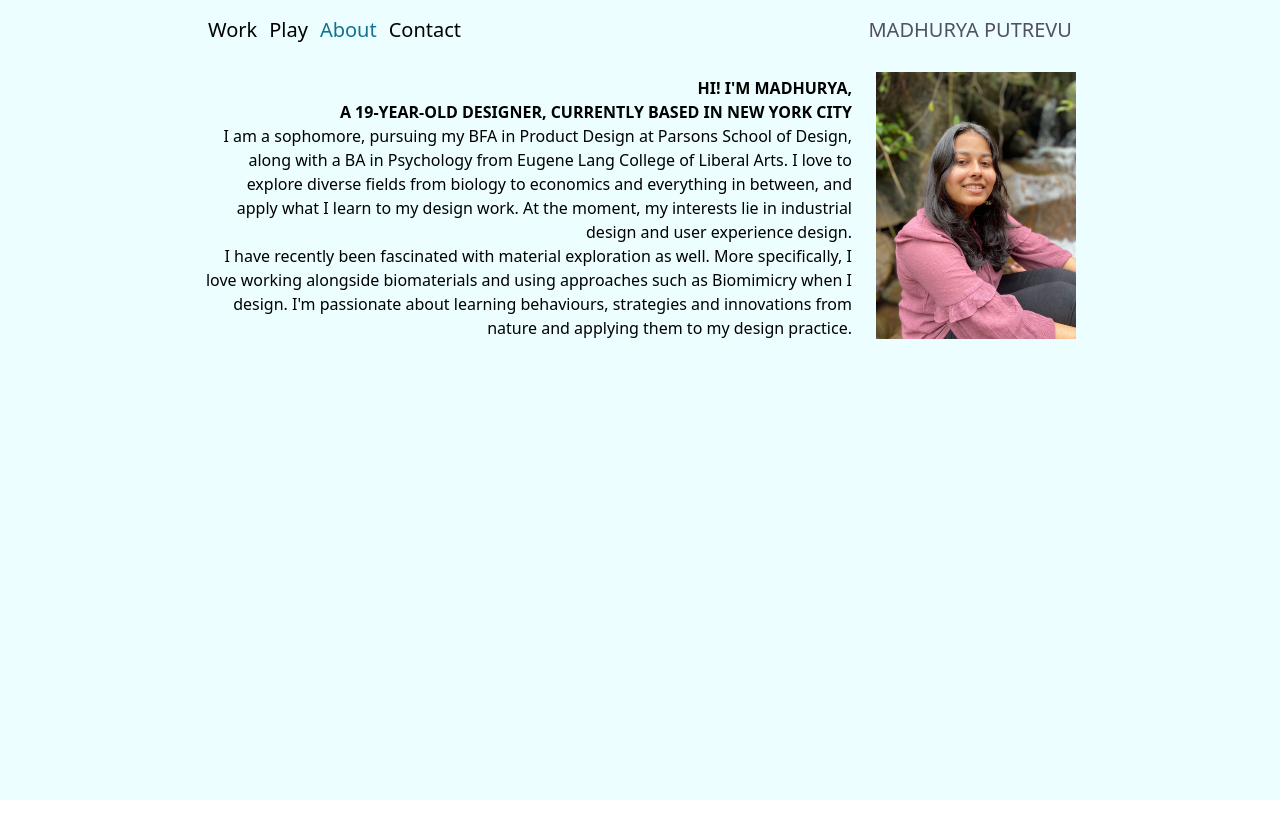
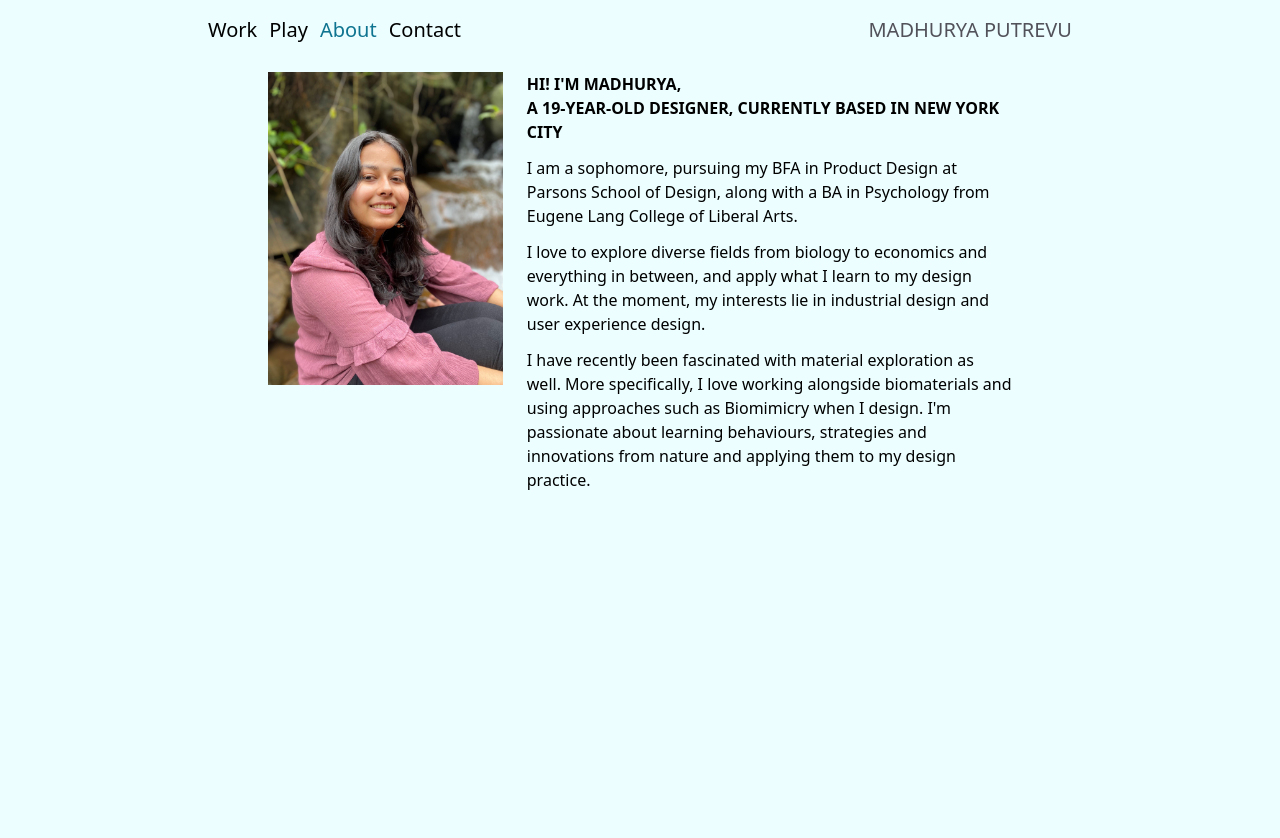
Before and after one commit to madhuryaputrevu/portfolio-website, a Next.js app: page /about in a window 1280 px wide. Shown: the top 838 px of the page. Before the commit the page ends 800 px from the top, so only its background shows below. Built offline with nearby package versions, Linux system fonts and the light colour scheme.

Commit message:
cleaned up code for about page

```diff
--- a/pages/about/index.tsx
+++ b/pages/about/index.tsx
@@ -4,25 +4,31 @@ import about_image from "../../public/about_image.jpg"
 
 const About: NextPage = () => {
     return (
-      <div className={`w-full flex flex-col md:flex-row mx-auto bg-cyan-50`}>
-        <div className={`md:w-3/4 w-full md:mx-auto text-left md:text-right md:self-center align-top px-3 pt-3 pb-3`}>
-          <p>
-            <span className={`uppercase font-bold text-justify`}>
-              Hi! I&apos;m Madhurya, <br/> a 19-year-old designer, currently based in New York City
-            </span><br/>
-              I am a sophomore, pursuing my BFA in Product Design at Parsons School of Design, along with a BA in Psychology from Eugene Lang College of Liberal Arts.
-              I love to explore diverse fields from biology to economics and everything in between, and apply what I learn to my design work.
-              At the moment, my interests lie in industrial design and user experience design. <br/>
-              I have recently been fascinated with material exploration as well.
-              More specifically, I love working alongside biomaterials and using approaches such as Biomimicry when I design.
-              I&apos;m passionate about learning behaviours, strategies and innovations from nature and applying them to my design practice.
-          </p>
-        </div>
-        <div className={`md:w-1/4 w-3/4 self-center md:mx-auto md:px-3 md:pt-3 md:pb-3`}>
+      <div className={`w-full px-16 min-h-screen flex flex-row mx-auto`}>
+        <div className={`md:w-1/2 w-3/4 md:mx-auto md:px-3 md:pt-3 md:pb-3`}>
           <Image
             src={about_image}
             alt="Picture of Me"
           />
+        </div>
+        <div className={`grow md:w-3/8 w-full h-full md:mx-auto text-left px-3 pt-3 pb-3 space-y-3`}>
+          <p>
+            <span className={`uppercase font-bold text-justify`}>
+              Hi! I&apos;m Madhurya, <br/> a 19-year-old designer, currently based in New York City
+            </span>
+          </p>
+          <p>
+            I am a sophomore, pursuing my BFA in Product Design at Parsons School of Design, along with a BA in Psychology from Eugene Lang College of Liberal Arts.
+          </p>
+          <p>
+            I love to explore diverse fields from biology to economics and everything in between, and apply what I learn to my design work.
+            At the moment, my interests lie in industrial design and user experience design.
+          </p>
+          <p>
+            I have recently been fascinated with material exploration as well.
+            More specifically, I love working alongside biomaterials and using approaches such as Biomimicry when I design.
+            I&apos;m passionate about learning behaviours, strategies and innovations from nature and applying them to my design practice.
+          </p>
         </div>
       </div>
   )
--- a/pages/contact/index.tsx
+++ b/pages/contact/index.tsx
@@ -2,7 +2,7 @@ import { NextPage } from "next";
 
 const Contact: NextPage = () => {
         return (
-            <div className={'w-full min-h-screen text-center bg-cyan-500'}>
+            <div className={'w-full min-h-screen flex flex-col items-center justify-center'}>
                 <address>
                     email: <a href="mailto:madhuryaputrevu28@gmail.com">madhuryaputrevu28@gmail.com</a>
                 </address>
```
